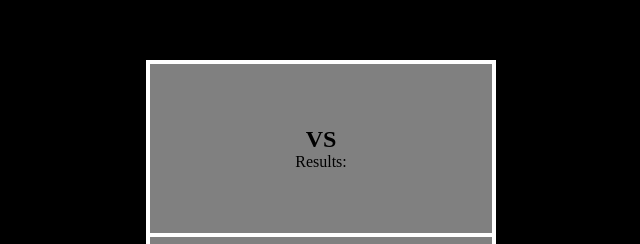
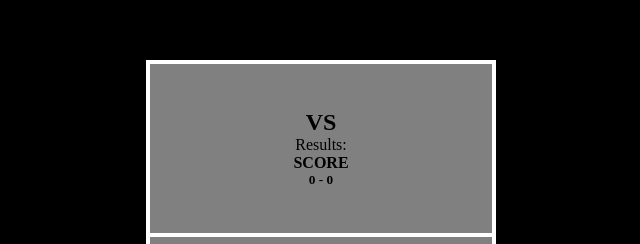
Before and after one commit to ChasHusse/scissors-paper-stone, a plain HTML site: page index.html in a window 1280 px wide. Shown: the part 190-434 px from the top of the page, without its empty margins (319-959 px from the left). Drawn offline with Linux system fonts and the light colour scheme.

Commit message:
Made score table

```diff
--- a/index.html
+++ b/index.html
@@ -15,6 +15,11 @@
           <h2>VS</h2>
           <p>Results:</p>
           <p id="winner"></p>
+          <h4>SCORE</h4>
+          <h5>
+            <span id="player-score">0</span> -
+            <span id="computer-score">0</span>
+          </h5>
         </div>
         <div id="computerBoard"></div>
       </div>
```
